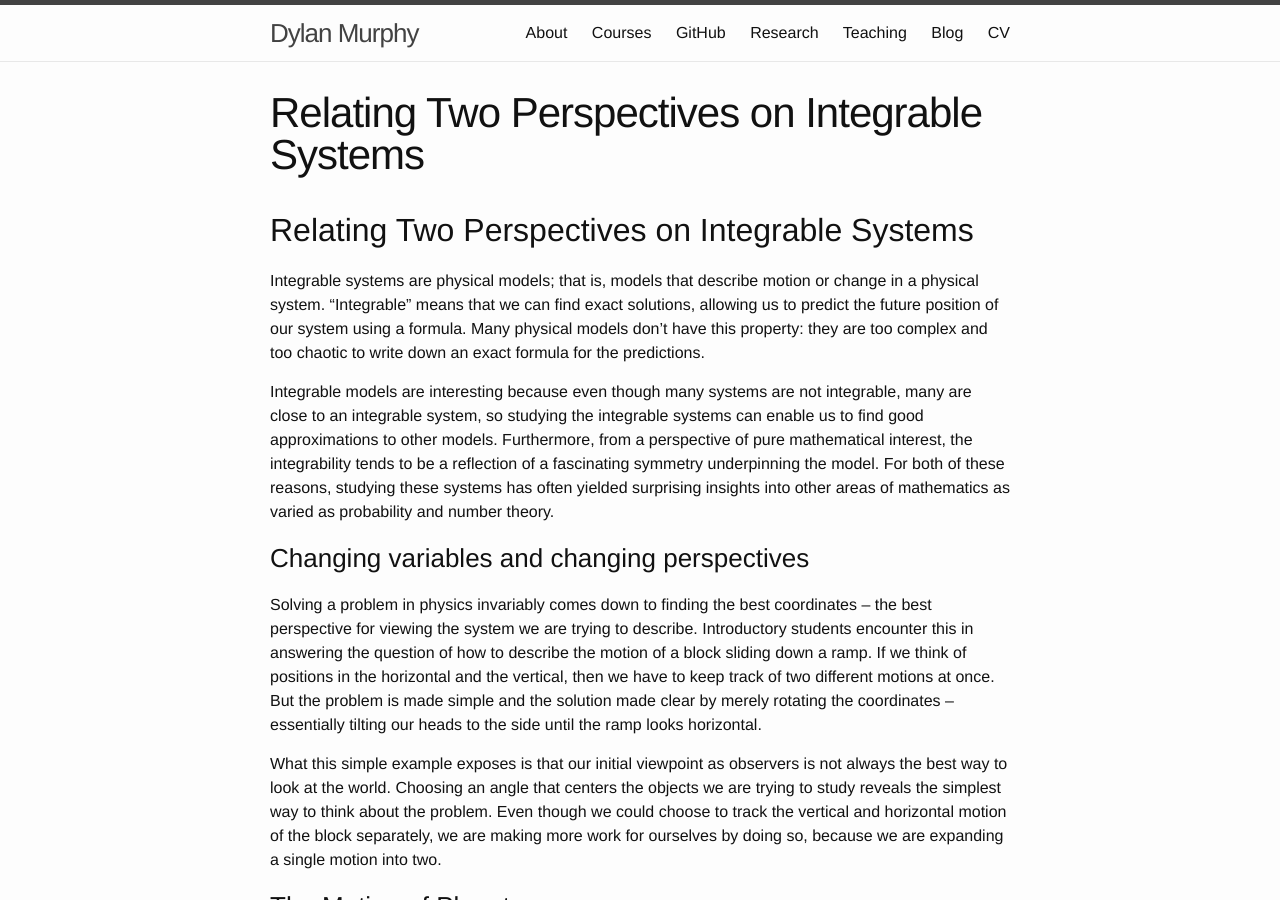
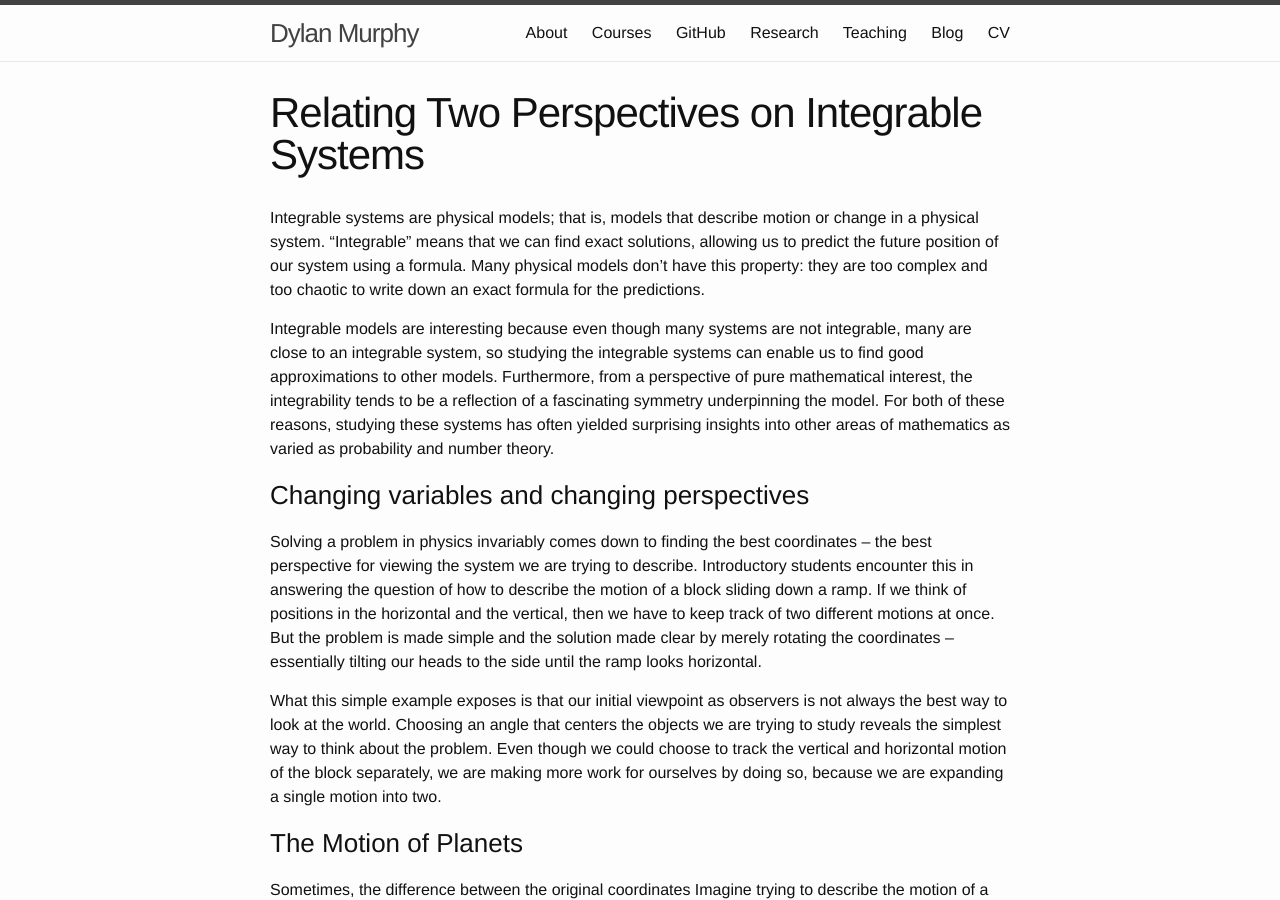
Before and after one commit to mpdylan/mpdylan.github.io, a Jekyll site: the page built from nontechnical.md, in a window 1280 px wide and 900 px high. Built offline with Jekyll 4.4.1, drawn with Linux system fonts in a browser that asks for light colours; formulas are drawn with MathJax 3.

Commit message:
nontechnical piece

```diff
--- a/nontechnical.md
+++ b/nontechnical.md
@@ -2,10 +2,8 @@
 layout: page
 title: Relating Two Perspectives on Integrable Systems
 category: posts
-permalink: /posts/nontech1
+permalink: /nontech/
 ---
-
-## Relating Two Perspectives on Integrable Systems
 
 Integrable systems are physical models; that is, models that describe motion or change in a physical system.
 "Integrable" means that we can find exact solutions, allowing us to predict the future position of our system using a formula.
```
Also changed, not shown: research.md (+1 -1 lines).
